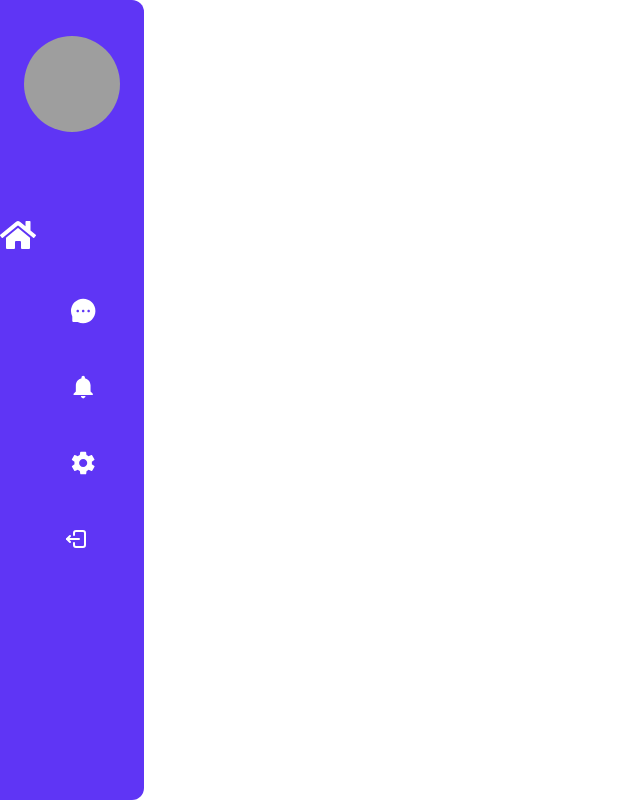
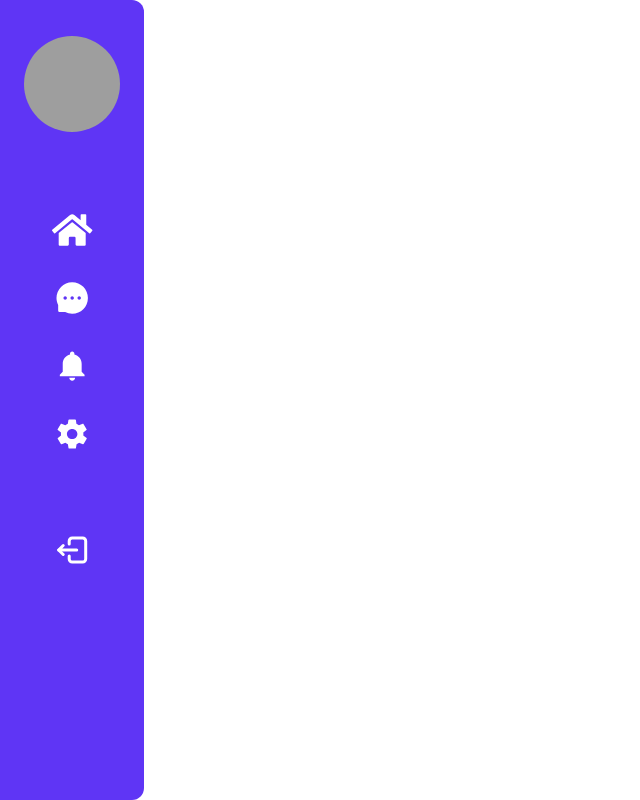
Before and after one commit to mdmehedihasan-dev/Social-Connect, a React (Vite) app: page /dashboard in a window 1280 px wide. Shown: the whole page, without its empty margins (0-640 px from the left). Built offline with nearby package versions, Linux system fonts and the light colour scheme; grey boxes are pictures that could not be loaded.

Commit message:
navitem active style & pathname

```diff
--- a/src/components/Navbar.jsx
+++ b/src/components/Navbar.jsx
@@ -6,7 +6,7 @@ import { IoMdNotifications ,IoMdSettings} from "react-icons/io";
 import { TbLogout2 } from "react-icons/tb";
 // import { CiLogout } from "react-icons/ci";
 import { getAuth, signOut } from "firebase/auth";
-import { useNavigate } from "react-router-dom";
+import { Link, useNavigate,useLocation  } from "react-router-dom";
 
 
 
@@ -16,6 +16,8 @@ import { useNavigate } from "react-router-dom";
 
 const Navbar = () => {
 
+  let location = useLocation ()
+  console.log(location)
     const auth = getAuth();
     const navigate = useNavigate()
 
@@ -33,12 +35,15 @@ const Navbar = () => {
        <Image className="mx-auto" imgSrc={ProPic} />
        </div>
 
-       <div className="mt-20 space-y-10 text-4xl text-white">
-        <FaHome className="active"/>
-        <AiFillMessage className="w-[60%] py-1 pl-2 pr-10  rounded-l-md ml-14 "/>
-        <IoMdNotifications className="w-[60%] py-1 pl-2 pr-10 rounded-l-md ml-14 "/>
-        <IoMdSettings className="w-[60%] py-1 pl-2 pr-10 rounded-l-md ml-14 "/>
-        <TbLogout2 onClick={handleSignOut} className="w-1/2 py-1 pl-2 pr-10 rounded-l-md ml-14 " />
+       <div className="flex flex-col justify-center mt-20 text-4xl text-white gap-y-8">
+        <Link className={location.pathname == "/dashboard/home" && "active"} to={"/dashboard/home"}><FaHome className="mx-auto icon w-[60%] "/></Link>
+       <Link className={location.pathname == "/dashboard/message" && "active"}  to={'/dashboard/message'}> <AiFillMessage className="mx-auto icon w-[60%] "/></Link>
+        <Link className={location.pathname == "#" && "active"}  to={'#'}><IoMdNotifications className="mx-auto icon w-[60%] "/></Link>
+        <Link className={location.pathname == "/dashboard/setting" && "active"}  to={'/dashboard/setting'}><IoMdSettings className="mx-auto icon w-[60%] "/></Link>
+       </div>
+
+       <div className="mt-20 text-4xl font-bold text-white">
+       <TbLogout2 onClick={handleSignOut} className="mx-auto w-[60%]" />
        </div>
 
     </div>
--- a/src/index.css
+++ b/src/index.css
@@ -3,17 +3,39 @@
 @tailwind utilities;
 
 .active {
-   position: relative;
-   display: inline-block;
-   z-index: 2;
-}
+    position: relative;
+    z-index: 2;
+  }
+  .active .icon{
+    z-index: 2;
+    color: #5F35F5;
+  }
 
-.active.after{
+  .active::after {
+    content: '';
     position: absolute;
-    top: 8px;
-    left: -20px;
-    width: 136px;
-    height: 65px;
-    content: "";
-    background: #000;
-}
+    top: -12px;
+    right: 1px;
+    height: 60px;
+    width: 110px;
+    border-radius: 10px;
+    background-color: #fff;
+    z-index: -1;
+  }
+
+
+
+  .active::before {
+    content: '';
+    position: absolute;
+    background-color: #5F35F5;
+    width: 8px;
+    height: 60px;
+    z-index: 1;
+    top: -12px;
+    right: 1px;
+    border-top-left-radius: 5px;
+    border-bottom-left-radius: 5px;
+
+
+  }
```
